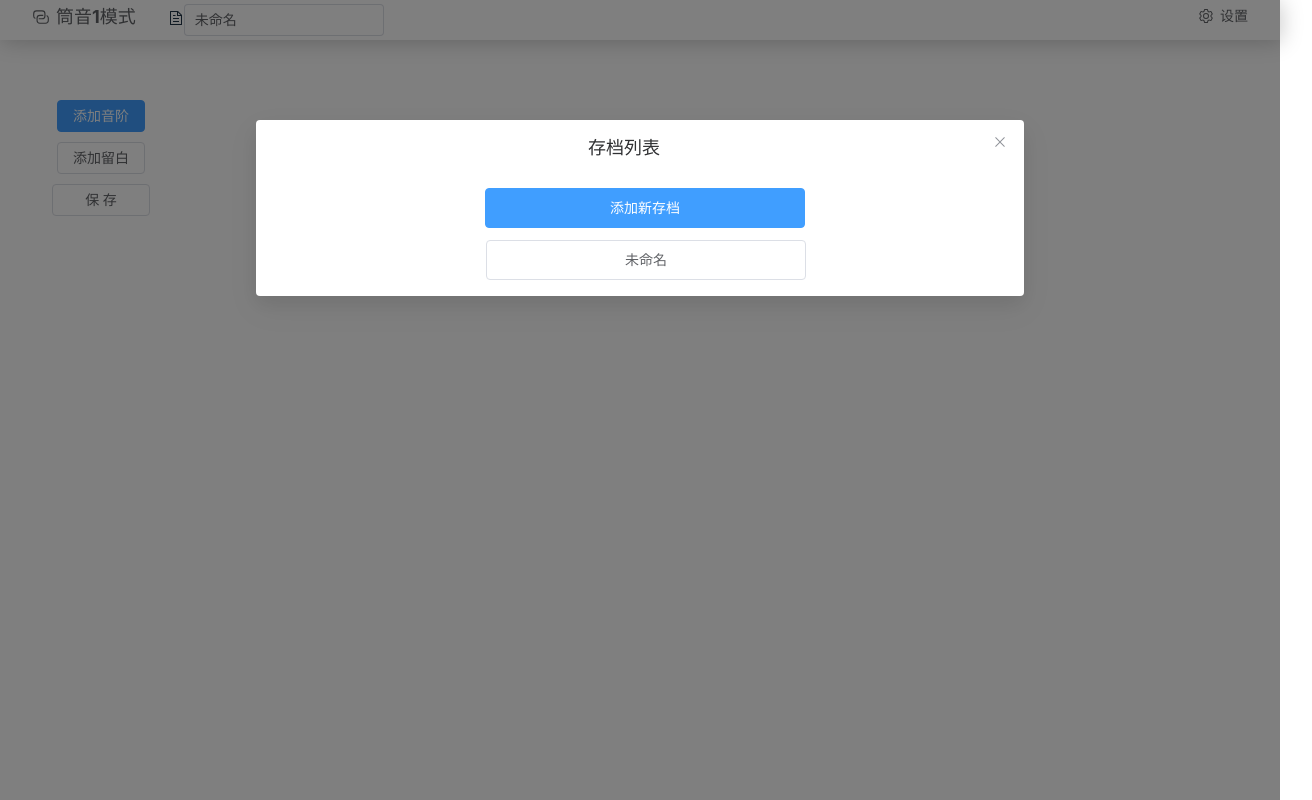
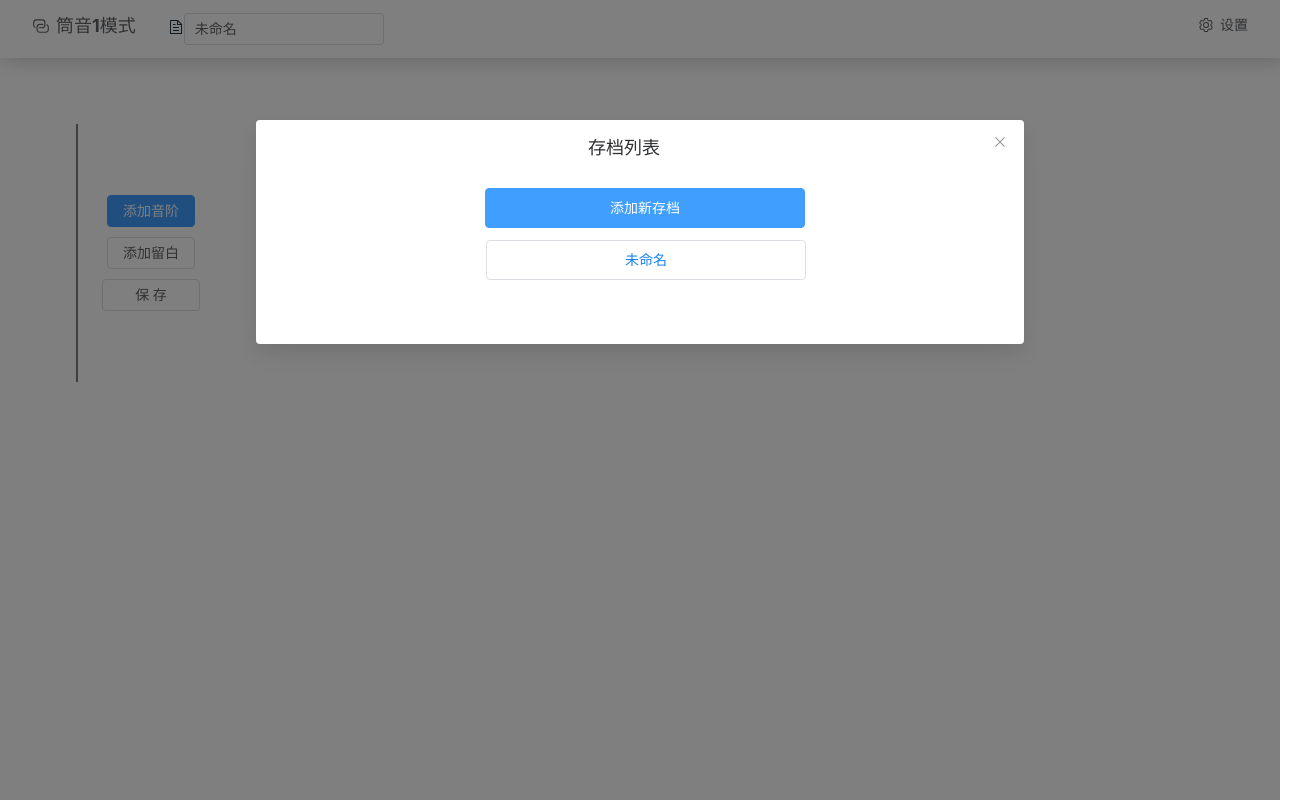
Before and after one commit to A-passing-of-MOHS/Tin-Whistle-Numbered-Musical-Notation-Generator, a Vue app: page / in a window 1280 px wide. Both pictures are taken after a click on the element 175 px from the left and 20 px from the top of the page. Shown: the whole page, 1312 px wide, since content can reach past the window. Built offline with nearby package versions, Linux system fonts and the light colour scheme.

Commit message:
修复存档异常问题，解决其他界面操作键盘会录入的问题

```diff
--- a/package.json
+++ b/package.json
@@ -4,7 +4,7 @@
   "author": "LeaveEarly",
   "description": "tin-whistle-numbered-musical-notation-generator",
   "private": true,
-  "version": "1.2.2",
+  "version": "1.3.2",
   "type": "module",
   "scripts": {
     "dev": "vite",
@@ -24,7 +24,8 @@
     "html2canvas": "^1.4.1",
     "terser": "^5.31.1",
     "vue": "^3.4.21",
-    "vue-router": "^4.3.2"
+    "vue-router": "^4.3.2",
+    "yarn": "^1.22.22"
   },
   "devDependencies": {
     "@electron-forge/cli": "^7.4.0",
--- a/src/components/Flute/Flute.vue
+++ b/src/components/Flute/Flute.vue
@@ -482,6 +482,7 @@ export default defineComponent({
     }
 
     .scaleLabel {
+      color: #1a1a1a;
       font-size: 32px;
       line-height: 32px;
       margin-bottom: 2px;
--- a/src/style.css
+++ b/src/style.css
@@ -23,6 +23,7 @@ a:hover {
 }
 
 body {
+  background: #ffffff;
   margin: 0;
   display: flex;
   place-items: center;
@@ -64,6 +65,7 @@ button:focus-visible {
   margin: 0 auto;
   padding:0 2rem;
   text-align: center;
+  box-sizing: border-box;
 }
 
 @media (prefers-color-scheme: light) {
--- a/src/views/Archive.vue
+++ b/src/views/Archive.vue
@@ -1,19 +1,23 @@
 <script setup lang="ts">
 
 import {onMounted,ref,defineEmits} from "vue";
-import {addArchive, getAllArchive, setCache} from "./cache.ts";
+import {addArchive, getAllArchive, getCache, setCache} from "./cache.ts";
 import {ElMessage, ElMessageBox} from "element-plus";
 
 const archiveDialog=ref(false)
+const currentArchive=ref("")
 const showArchiveList=async () => {
+  currentArchive.value = await getCache("currentArchive")
   allArchive.value = await getAllArchive()
+  console.log(allArchive.value,"全部存档")
   archiveDialog.value = true
 }
+
 const allArchive =ref([])
 
 
 const addNew=async () => {
-  let fileName = await new Promise((resolve, reject) => {
+  let fileName :string = await new Promise((resolve, reject) => {
     ElMessageBox.prompt('请输入存档的名称', '新建存档', {
       confirmButtonText: '确认',
       cancelButtonText: '取消',
@@ -35,28 +39,30 @@ const addNew=async () => {
   allArchive.value = await getAllArchive()
 }
 
-const changeArchive=(item)=>{
-  Emit('save')
-  setCache("currentArchive",item.key)
-  Emit('changeArchive', JSON.parse(item.val)  )
-  archiveDialog.value=false
-  ElMessage.success({
-    message: `切换为${item.key}`,
-    type: 'success'
-  });
+const changeArchive=async (item) => {
+
+    Emit('changeArchive', JSON.parse(item.val),item.key)
+    archiveDialog.value = false
+    ElMessage.success({
+      message: `切换为${JSON.parse(item.val).name}成功`,
+      type: 'success'
+    });
+
+
+
 
 }
 
 
-const Emit = defineEmits(['changeArchive','save'])
+const Emit = defineEmits(['changeArchive'])
 </script>
 
 <template>
   <div @click="showArchiveList"><el-icon size="16"><Document /></el-icon></div>
   <el-dialog v-model="archiveDialog" title="存档列表" width="60%">
-    <div style="display: flex;flex-direction: column;justify-content: center;align-items: center">
+    <div style="display: flex;flex-direction: column;justify-content: center;align-items: center;padding-bottom: 48px">
       <el-button type="primary"  style="margin-left: 10px" class="item" @click="addNew">添加新存档</el-button>
-      <el-button  class="item" v-for="item in allArchive" @click="changeArchive(item)" >{{JSON.parse(item.val).name}}</el-button>
+      <el-button   class="item" v-for="item in allArchive" @click="changeArchive(item)"   :style="{color: currentArchive==item.key?'#1482f0':''}" >{{JSON.parse(item.val).name}}</el-button>
 
     </div>
   </el-dialog>
--- a/src/views/Index.vue
+++ b/src/views/Index.vue
@@ -30,7 +30,7 @@
           </el-dropdown>
         </div>
         <div style="margin-left: 32px;display: flex;align-items: center">
-          <archive @changeArchive="changeArchive" @save="save"></archive><el-input style="display: block; width: 200px;"  v-model="archiveName" @blur="save"></el-input>
+          <archive @changeArchive="changeArchive"></archive><el-input style="display: block; width: 200px;"  v-model="archiveName" @blur="save"></el-input>
 
         </div>
 
@@ -95,7 +95,7 @@
       </div>
     </el-affix>
 
-    <div class="fluteList-box" id="fluteListBox">
+    <div class="fluteList-box" id="fluteListBox" @click="mouseover" outline="0" tabindex="0"   @blur="mouseout">
       <div style="position: relative" v-for="(item,index) in fluteList">
 
         <div style="height: 14px;">
@@ -125,7 +125,10 @@
         <div v-else class="space" @click="deleteItem(index)" >
           <div></div>
         </div>
+
+
       </div>
+      <div v-if="isInEdit" style="padding:24px;display: flex;align-items: center"><div class="pointer"></div></div>
 
 
       <div class="btn-list" data-html2canvas-ignore="true">
@@ -161,8 +164,20 @@ import Archive from "./Archive.vue";
    })
     onBeforeUnmount(()=>{
           window.removeEventListener('keydown',handleKeyDown);
-        }
-    )
+    })
+
+   const isInEdit =ref(true)
+   const pointerIndex =ref(0)
+   const mouseover=()=>{
+     isInEdit.value=true
+
+   }
+  const mouseout=()=>{
+    console.log("mouseout")
+    isInEdit.value=false
+
+  }
+
     const toCanvas =async () => {
        let fileName = await new Promise((resolve, reject) => {
         ElMessageBox.prompt('请输入保存的名称', '导出', {
@@ -202,6 +217,9 @@ import Archive from "./Archive.vue";
       coffeeRef.value.open()
     }
     const handleKeyDown = (event) => {
+     if(!isInEdit.value){
+       return
+     }
       // if (event.code === 'Enter') {
       //   // 处理回车键按下事件
       //   add('scale')
@@ -318,15 +336,14 @@ import Archive from "./Archive.vue";
       fluteList.value=[...fluteList.value]
     }
 
-    const save =()=>{
-    let currentArchiveKey = getCache("currentArchive")
+    const save =async () => {
+      let currentArchiveKey = await getCache("currentArchive")
+      let Archive = {
+        name: archiveName.value,
+        data: fluteList.value
+      }
 
-      let Archive ={
-        name:archiveName.value,
-        data:fluteList.value}
-
-      setCache(currentArchiveKey,JSON.stringify(Archive))
-
+      await setCache(currentArchiveKey, JSON.stringify(Archive))
       ElMessage.success({
         grouping: true,
         message: '保存成功',
@@ -340,13 +357,11 @@ import Archive from "./Archive.vue";
 
     const value = ref(0)
 
-// 在渲染进程的脚本中
 
 
 
 
-
-    const isAutoSave=ref()
+    const isAutoSave=ref(true)
     const isAutoSaveChange = () => {
         if(isAutoSave.value){
           openAutoSave()
@@ -435,8 +450,12 @@ import Archive from "./Archive.vue";
 
       };
 
-const changeArchive = (archive) => {
-   archiveName.value= archive.name
+const changeArchive = async (archive, key) => {
+  //先保存当前
+  await save()
+
+  setCache("currentArchive", key)
+  archiveName.value = archive.name
   fluteList.value = archive.data
 }
 
@@ -445,6 +464,20 @@ const changeArchive = (archive) => {
 </script>
 
 <style  lang="less" scoped >
+.pointer{
+  height: 258px;
+  width: 2px;
+  background: #1a1a1a;
+  animation: blink 1.5s infinite;
+}
+@keyframes blink{
+  from{
+    opacity: 1;
+  }
+  to{
+    opacity: 0;
+  }
+}
 .line{
   position: absolute;
   top:122px;
@@ -502,7 +535,7 @@ const changeArchive = (archive) => {
   box-sizing: border-box;
   background: #ffffff;
   box-shadow: 2px 2px 21px #ccc;
-  height: 40px;
+  height: 58px;
   width: 100vw;
   display: flex;
   align-items: center;
--- a/src/views/cache.ts
+++ b/src/views/cache.ts
@@ -40,7 +40,7 @@ export const getAllArchive= async () => {
     return archiveList
 }
 
-export const addArchive=async (name) => {
+export const addArchive=async (name:string) => {
     let allCache = await getAllCache()
     let archiveList = allCache.filter(item => item.key.startsWith('Archive_'))
     let key ="Archive_"+ archiveList.length
```
